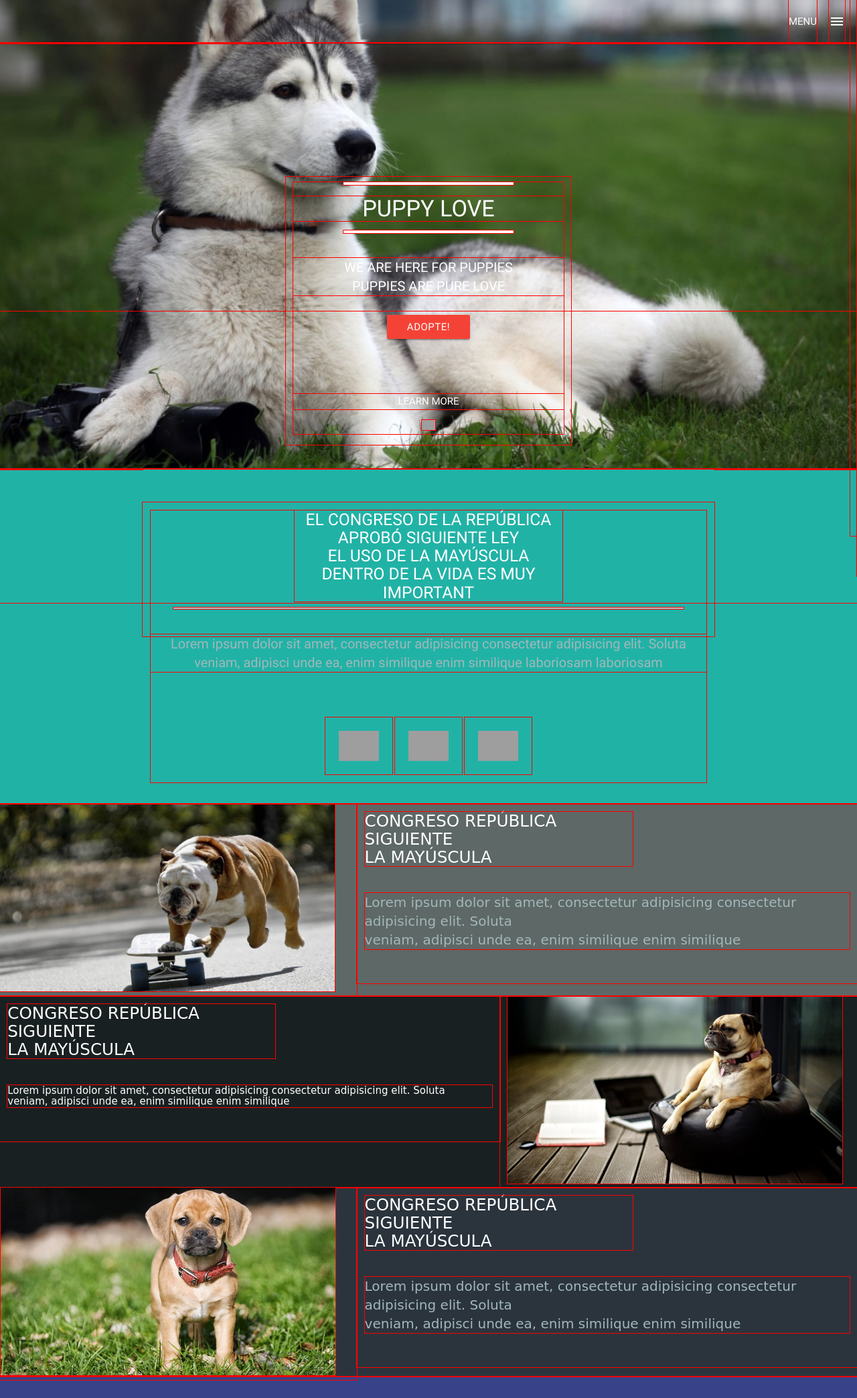
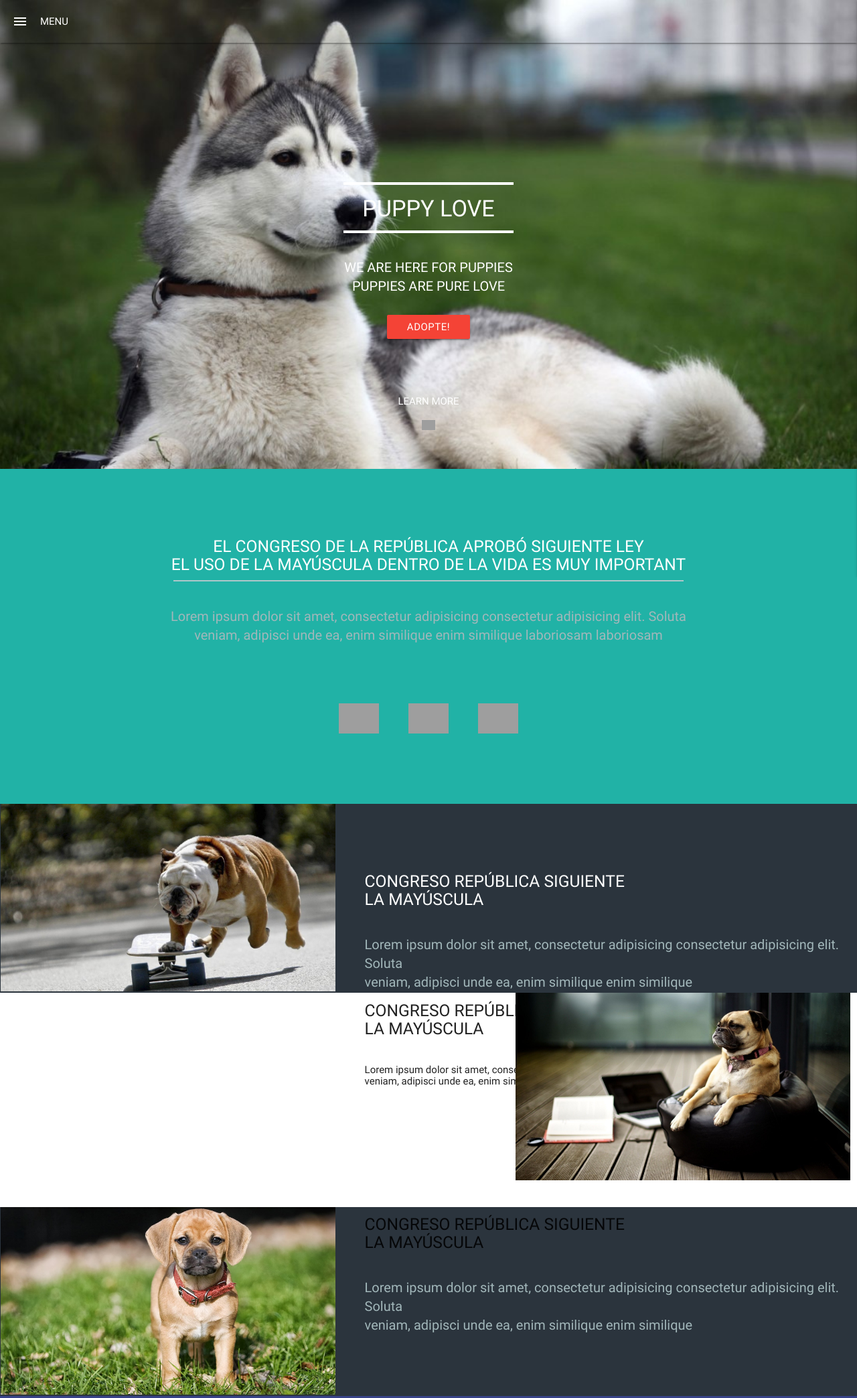
Before and after one commit to luisa124/Proyecto-Poppy-Love, a plain HTML site: page index.html in a window 1280 px wide. Shown: the top 2087 px of the page at 67% size. Drawn offline with nearby package versions, Linux system fonts and the light colour scheme; grey boxes are pictures that could not be loaded; files whose address does not match are found by name; a web font is replaced by a local one.

Commit message:
Revert "Bari"

```diff
--- a/assets/sass/main.scss
+++ b/assets/sass/main.scss
@@ -1,29 +1,16 @@
+
 *{
-	outline: 1px solid red;
+	// outline: 1px solid red;
 }
 body {
 	margin: 0;
 	padding: 0;
-    width: 100%;
 }
 #portada{
 	background-image: url("../img/banner.jpg");
-    background-position:bottom;
-	width: auto;
+	width: 100%;
 	background-size: cover;
 	height: 700px;
-
-}
-nav a.button-collapse {
-    height: 64px;
-    line-height: 64px;
-    float: right;
-}
-.nav-texto{
-    float: right;
-}
-#slide-out{
-    width: 200px !important;
 }
 #texto__1 {
 	height: 400px;
@@ -41,7 +28,6 @@ nav a.button-collapse {
     	line-height: 28px;
     }
 }
-
 // -------------------------------------
 #seccion__2{
 	background-color: #21b2a6;
@@ -50,9 +36,8 @@ nav a.button-collapse {
 }
 #texto__2 {
 	position: relative;
-    top: 50px;
+    top: 90px;
     color: white;
-    height: 200px;
 }
 #texto__2{
     hr{
@@ -71,46 +56,37 @@ nav a.button-collapse {
     }
 }
 // ------------------------------------------
-h5 {
-    width: 400px;
-}
 #seccion__3--row1{
-	background-color: #5E6866;
+	background-color: #2b343d;
 	width: 100%;
+	height: 282px;
     margin-bottom: 0;
-    color: white;
-    font-family: 'Baloo', cursive;
-
-
+	img{
+    position: relative;
+    right: 10px;
+    }
     h6{
     	font-size: 20px;
     	line-height: 28px;
     	color: #A2B7BA;
     }
 }
-#row1--imagen1{
-    padding: 0;
+#seccion__3--row2{
+    // background-color: #636B6C;
+    // width: 100%;
+    height: 300px;
+    // margin-bottom: 0;
+    // position: relative;
+    //     right: 150px;
+    img{
+    position: absolute;
+    right: 10px;
     }
-#seccion__3--row2{
-    background-color: #192021;
-    width: 100%;
-    margin-bottom: 0;
-    // margin-top: -7px;
-    color: white;
-    font-family: 'Baloo', cursive;
+    // h6{
+    //     font-size: 20px;
+    //     line-height: 28px;
+    //     color: #A2B7BA;
 
-    // #texto{
-    //   background-color: #636B6C;
-    //   width: 100%;
-    //   height: 300px;
-    // }
-
-    // #imagen{
-    // position: relative;
-    // right: 10px;
-    // }
-    // h6{
-    //     width: 300px;
     // }
 }
 #seccion__3--row3{
@@ -118,18 +94,6 @@ h5 {
     width: 100%;
     height: 282px;
     margin-bottom: 0;
-    color: white;
-    font-family: 'Baloo', cursive;
-    // img{
-    // position: relative;
-    // right: 10px;
-    // }
-    // h6{
-    //     font-size: 20px;
-    //     line-height: 28px;
-    //     color: #A2B7BA;
-    // }
-
     img{
     position: relative;
     right: 10px;
@@ -138,9 +102,6 @@ h5 {
         font-size: 20px;
         line-height: 28px;
         color: #A2B7BA;
-
-    }
-
     }
 
 //INICIO DE ESTILO DE LUISA
@@ -327,5 +288,4 @@ body {
     }
 
 }
-
 }
--- a/index.html
+++ b/index.html
@@ -2,14 +2,13 @@
 <html lang="en">
 <head>
     <meta charset="UTF-8">
-    <meta name="keyword" content="Blog, perrito">
     <title>Proyecto Poppy Love</title>
     <link rel="stylesheet" href="assets/css/main.css">
 
     <link href="https://fonts.googleapis.com/icon?family=Material+Icons" rel="stylesheet">
 
     <link href="https://fonts.googleapis.com/css?family=Open+Sans" rel="stylesheet">
-    <link href="https://fonts.googleapis.com/css?family=Baloo" rel="stylesheet">
+
     <link rel="stylesheet" href="https://cdnjs.cloudflare.com/ajax/libs/materialize/0.100.2/css/materialize.min.css">
     <link rel="shortcut icon" type="image/x-icon" href="assets/img/favicon.ico">
     <link rel="stylesheet" href="assets/fonts/fonts/style.css">
@@ -20,11 +19,11 @@
 <!-- section #1-->
   <section id="portada">
     <header>
-      <nav class="N/A transparent">
-        <div class="nav-wrapper ">
+      <nav style="background-color: transparent;">
+        <div class="nav-wrapper">
         <a href="#" data-activates="slide-out" class="button-collapse show-on-large"><i class="material-icons">menu</i></a>
-          <span class=" nav-texto"> MENU</span>
-          <ul id="slide-out" class="side-nav #009688 teal" style="width: 200px !important; transform: translateX(0px);">
+          <span>MENU</span>
+          <ul id="slide-out" class="side-nav">
             <li><a href="#!">First Sidebar Link</a></li>
             <li><a href="#!">Second Sidebar Link</a></li>
             <li><a href="#!">First Sidebar Link</a></li>
@@ -33,10 +32,10 @@
         </div>
       </nav>
     </header>
-<!-- section #1-->
+<!-- section #2-->
     <div class="row ">
-      <div class="col s12 m14 l4" ></div>
-      <div class="col s12 m14 l4" id="texto__1">
+      <div class="col s4" ></div>
+      <div class="col s4" id="texto__1">
         <center>
           <hr>
           <h4>PUPPY LOVE</h4>
@@ -47,15 +46,15 @@
           <img src="assets/fonts/arrow.svg" width="20" style="cursor:pointer;" >
         </center>
       </div>
-      <div class="col s12 m14 l4" ></div>
+      <div class="col s4" ></div>
 
     </div>
   </section>
-<!-- section #2-->
+<!-- section #3-->
   <section id="seccion__2">
     <div class="row ">
-      <div class="col  s12 m2 l2" ></div>
-      <div class="col s12 m8 l8" id="texto__2">
+      <div class="col s2" ></div>
+      <div class="col s8" id="texto__2">
         <center>
           <h5>EL CONGRESO DE LA REPÚBLICA APROBÓ SIGUIENTE LEY<br> EL USO DE LA MAYÚSCULA DENTRO DE LA VIDA ES MUY IMPORTANT </h5>
           <hr><br>
@@ -66,17 +65,17 @@
           <img src="assets/fonts/pet-plate.svg" width="100" style="cursor:pointer;" > <br><br><br>
         </center>
       </div>
-      <div class="col s12 m2 l2" ></div>
+      <div class="col s2" ></div>
 
     </div>
   </section>
-<!-- section #3-->
+<!-- section #4-->
   <section >
     <div class="row " id="seccion__3--row1">
-      <div class="col s12 m5 l5" id="row1--imagen1">
+      <div class="col s5" >
            <img src="assets/img/pic01.jpg" width="500" height="280">
       </div>
-      <div class="col s12 m7 l7" id="seccion__3--texto__1">
+      <div class="col s7" id="texto__2">
 
           <h5>CONGRESO REPÚBLICA SIGUIENTE <br>LA MAYÚSCULA  </h5>
           <br>
@@ -85,22 +84,22 @@
       </div>
     </div>
     <div class="row " id="seccion__3--row2">
-
-      <div class="col s12 m7 l7" id="texto">
+      <div class="col s5" >
+           <img src="assets/img/pic02.jpg" width="500" height="280">
+      </div>
+      <div class="col s7" id="">
           <h5>CONGRESO REPÚBLICA SIGUIENTE <br>LA MAYÚSCULA  </h5>
           <br>
           <h6>Lorem ipsum dolor sit amet, consectetur adipisicing consectetur adipisicing elit. Soluta<br> veniam, adipisci unde ea, enim similique enim similique</h6><br>
           <br>
       </div>
-      <div class="col s12 m5 l5" id="imagen">
-           <img src="assets/img/pic02.jpg" width="500" height="280">
-      </div>
+
     </div>
     <div class="row " id="seccion__3--row3">
-      <div class="col s12 m5 l5" >
+      <div class="col s5" >
            <img src="assets/img/pic03.jpg" width="500" height="280">
       </div>
-      <div class="col s12 m7 l7" id="">
+      <div class="col s7" id="">
 
           <h5>CONGRESO REPÚBLICA SIGUIENTE <br>LA MAYÚSCULA  </h5>
           <br>
```
Also changed, not shown: assets/css/main.css, 1 other file.
